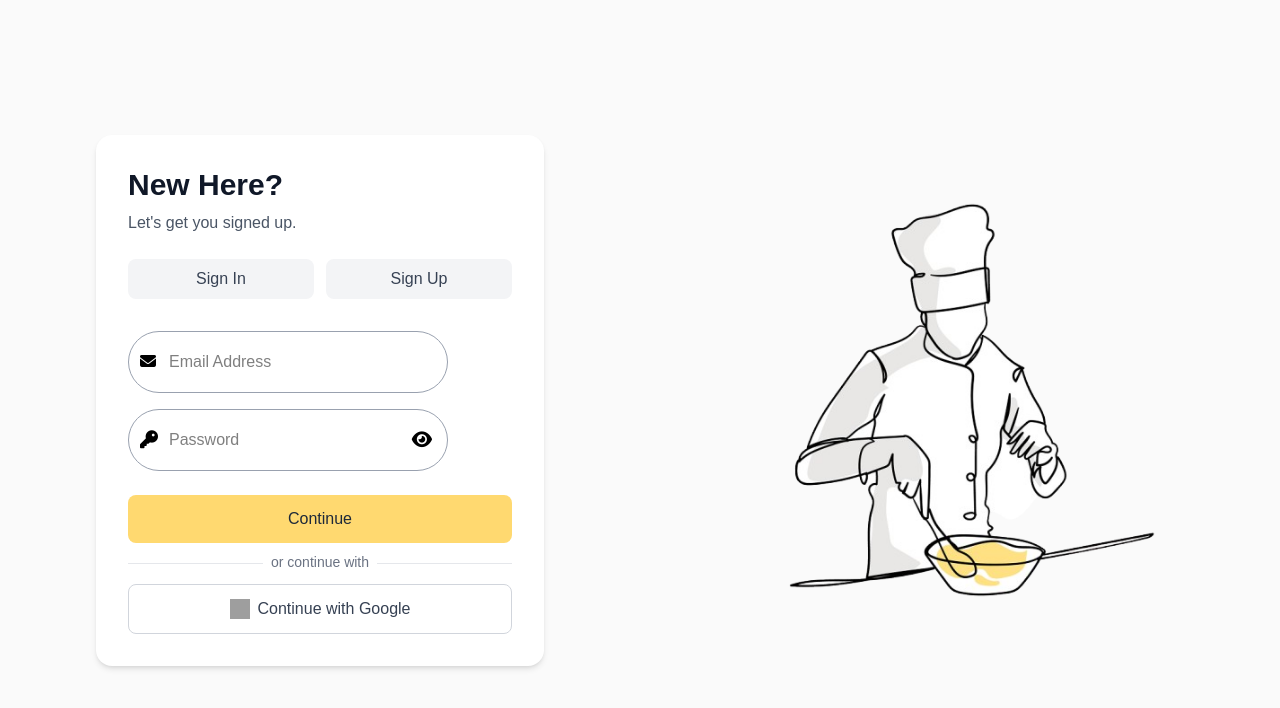
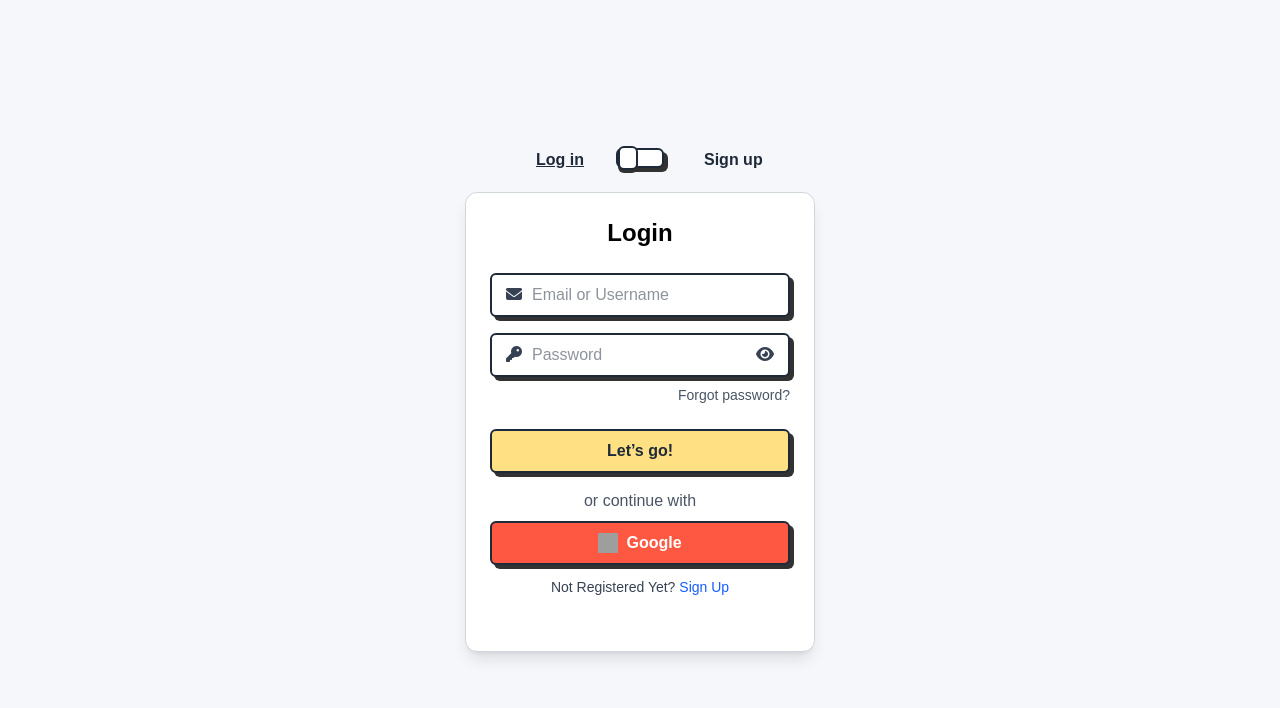
Before and after one commit to sujalahuja01/FlavorFlux-frontend, a React (Vite) app: page /login in a window 1280 px wide. Shown: the top 708 px of the page. Built offline with nearby package versions, Linux system fonts and the light colour scheme; grey boxes are pictures that could not be loaded.

Commit message:
final styling

```diff
--- /dev/null
+++ b/src/components/AuthSwitch.jsx
@@ -0,0 +1,48 @@
+import React from "react";
+
+const AuthSwitch = ({ checked, setChecked }) => {
+  return (
+    <div className="flex flex-col items-center mb-6">
+      <label className="relative flex items-center justify-center w-12 h-5">
+        <input
+          type="checkbox"
+          checked={checked}
+          onChange={() => setChecked(!checked)}
+          className="absolute opacity-0 w-0 h-0"
+        />
+
+        {/* Slider background */}
+        <span
+          className={`absolute inset-0 rounded-md border-2 border-gray-800 shadow-[4px_4px_0_rgba(50,50,50,1)] transition-colors duration-300 ${
+            checked ? "bg-blue-600" : "bg-white"
+          }`}
+        ></span>
+
+        {/* Slider thumb */}
+        <span
+          className={`absolute w-5 h-6 border-2 border-gray-800 rounded-md bg-white shadow-[0_3px_0_rgba(50,50,50,1)] transition-transform duration-300 transform ${
+            checked ? "translate-x-5" : "-translate-x-3"
+          }`}
+        ></span>
+
+        {/* Labels */}
+        <span
+          className={`absolute -left-20 top-0 w-20 font-semibold text-gray-800 transition-all duration-500 ${
+            checked ? "no-underline" : "underline"
+          }`}
+        >
+          Log in
+        </span>
+        <span
+          className={`absolute -right-30 top-0 w-20 font-semibold text-gray-800 transition-all duration-500 ${
+            checked ? "underline" : "no-underline"
+          }`}
+        >
+          Sign up
+        </span>
+      </label>
+    </div>
+  );
+};
+
+export default AuthSwitch;
--- a/src/layout/AuthInputLayout.jsx
+++ b/src/layout/AuthInputLayout.jsx
@@ -1,3 +1,90 @@
+// import React, { useState } from "react";
+
+// const AuthInputLayout = ({
+//   type,
+//   onChange,
+//   value,
+//   placeholder,
+//   error,
+//   name,
+// }) => {
+//   const errorMessage = Array.isArray(error) ? error.join(" ") : error;
+
+//   return (
+//     <div className="w-80 ">
+//       <div className="relative">
+//         <span className="absolute left-3 top-1/2 -translate-y-1/2">
+//           <i class="fa-solid fa-envelope "></i>
+//         </span>
+//         <input
+//           type={type}
+//           name={name}
+//           value={value}
+//           placeholder={placeholder}
+//           onChange={onChange}
+//           error={error}
+//           className="border py-4.5 px-10 w-full rounded-4xl border-gray-400 focus:border-2 focus:border-[#1FCC79] focus:outline-none "
+//         />
+//       </div>
+//       {error && (
+//         <p className="flex justify-center mt-2 mb-4 text-red-600">
+//           {errorMessage}
+//         </p>
+//       )}
+//     </div>
+//   );
+// };
+
+// export const AuthPasswordInputLayout = ({
+//   type,
+//   onChange,
+//   value,
+//   placeholder,
+//   error,
+//   name,
+// }) => {
+//   const [show, setShow] = useState(false);
+//   const inputType = type === "password" && show ? "text" : type;
+//   const errorMessage = Array.isArray(error) ? error.join(" ") : error;
+
+//   return (
+//     <div className="mb-2 w-80 ">
+//       <div className="relative">
+//         <span className="absolute left-3 top-1/2 -translate-y-1/2 text-lg text-gray">
+//           <i class="fa-solid fa-key"></i>
+//         </span>
+//         <input
+//           type={inputType}
+//           name={name}
+//           value={value}
+//           placeholder={placeholder}
+//           onChange={onChange}
+//           error={error}
+//           className="border py-4.5 px-10 w-full rounded-4xl border-gray-400 focus:border-2 focus:border-[#1FCC79] focus:outline-none "
+//         />
+
+//         <button
+//           type="button"
+//           onClick={() => setShow((prev) => !prev)}
+//           className="absolute right-3 top-1/2 -translate-y-1/2 text-lg mr-1"
+//         >
+//           {show ? (
+//             <i class="fa-solid fa-eye-slash"></i>
+//           ) : (
+//             <i class="fa-solid fa-eye"></i>
+//           )}
+//         </button>
+//       </div>
+//       {error && (
+//         <p className="flex justify-center mt-2 mb-4 text-red-600">
+//           {errorMessage}
+//         </p>
+//       )}
+//     </div>
+//   );
+// };
+
+// export default AuthInputLayout;
 import React, { useState } from "react";
 
 const AuthInputLayout = ({
@@ -7,29 +94,29 @@ const AuthInputLayout = ({
   placeholder,
   error,
   name,
+  icon, // optional icon name like "fa-envelope"
 }) => {
   const errorMessage = Array.isArray(error) ? error.join(" ") : error;
 
   return (
-    <div className="w-80 ">
-      <div className="relative">
-        <span className="absolute left-3 top-1/2 -translate-y-1/2">
-          <i class="fa-solid fa-envelope "></i>
-        </span>
+    <div className="w-full flex flex-col items-center">
+      <div className="relative w-full">
+        {icon && (
+          <span className="absolute left-4 top-1/2 -translate-y-1/2 text-gray-700">
+            <i className={`fa-solid ${icon}`}></i>
+          </span>
+        )}
         <input
           type={type}
           name={name}
           value={value}
           placeholder={placeholder}
           onChange={onChange}
-          error={error}
-          className="border py-4.5 px-10 w-full rounded-4xl border-gray-400 focus:border-2 focus:border-[#1FCC79] focus:outline-none "
+          className="w-full h-11 border-2 border-gray-800 rounded-md bg-white shadow-[4px_4px_0_0_#323232] px-10 text-gray-800 font-medium focus:outline-none focus:border-blue-500 transition-all"
         />
       </div>
       {error && (
-        <p className="flex justify-center mt-2 mb-4 text-red-600">
-          {errorMessage}
-        </p>
+        <p className="mt-2 text-sm text-red-600 text-center">{errorMessage}</p>
       )}
     </div>
   );
@@ -48,9 +135,9 @@ export const AuthPasswordInputLayout = ({
   const errorMessage = Array.isArray(error) ? error.join(" ") : error;
 
   return (
-    <div className="mb-2 w-80 ">
-      <div className="relative">
-        <span className="absolute left-3 top-1/2 -translate-y-1/2 text-lg text-gray">
+    <div className="w-full flex flex-col item-center">
+      <div className="relative w-full">
+        <span className="absolute left-4 top-1/2 -translate-y-1/2 text-gray-700">
           <i class="fa-solid fa-key"></i>
         </span>
         <input
@@ -60,25 +147,19 @@ export const AuthPasswordInputLayout = ({
           placeholder={placeholder}
           onChange={onChange}
           error={error}
-          className="border py-4.5 px-10 w-full rounded-4xl border-gray-400 focus:border-2 focus:border-[#1FCC79] focus:outline-none "
+          className="w-full h-11 border-2 border-gray-800 rounded-md bg-white shadow-[4px_4px_0_0_#323232] px-10 text-gray-800 font-medium focus:outline-none focus:border-blue-500 transition-all"
         />
 
         <button
           type="button"
           onClick={() => setShow((prev) => !prev)}
-          className="absolute right-3 top-1/2 -translate-y-1/2 text-lg mr-1"
+          className="absolute right-4 top-1/2 -translate-y-1/2  text-gray-700"
         >
-          {show ? (
-            <i class="fa-solid fa-eye-slash"></i>
-          ) : (
-            <i class="fa-solid fa-eye"></i>
-          )}
+          <i className={`fa-solid ${show ? "fa-eye-slash" : "fa-eye"}`}></i>
         </button>
       </div>
       {error && (
-        <p className="flex justify-center mt-2 mb-4 text-red-600">
-          {errorMessage}
-        </p>
+        <p className="mt-2 text-sm text-red-600 text-center">{errorMessage}</p>
       )}
     </div>
   );
--- a/src/pages/auth/ChangePassword.jsx
+++ b/src/pages/auth/ChangePassword.jsx
@@ -81,7 +81,7 @@ const ChangePassword = () => {
       )}
 
       <button
-        className="btn mt-4 bg-[#FF5842]"
+        className="w-full h-11 border-2 border-gray-800 rounded-md shadow-[4px_4px_0_0_#323232] font-semibold text-gray-800 bg-[#FFE083] hover:bg-[#ffd24d] cursor-pointer duration-200"
         type="submit"
         disabled={loading}
       >
--- a/src/pages/auth/DeleteUser.jsx
+++ b/src/pages/auth/DeleteUser.jsx
@@ -48,7 +48,7 @@ const DeleteUser = () => {
       )}
 
       <button
-        className="btn mt-4 bg-[#FF5842]"
+        className="w-full h-11 border-2 border-gray-800 rounded-md shadow-[4px_4px_0_0_#323232] font-semibold text-gray-800 bg-[#FFE083] hover:bg-[#ffd24d] cursor-pointer duration-200"
         type="submit"
         disabled={loading}
       >
--- a/src/pages/auth/Home.jsx
+++ b/src/pages/auth/Home.jsx
@@ -16,7 +16,7 @@ const Home = () => {
 
       <button
         onClick={() => navigate("/login")}
-        className="bg-[#FFE083] hover:bg-[#ffd24d] text-gray-800 font-medium py-3 px-8 rounded-xl transition duration-200"
+        className="mt-2 px-3 h-11 border-2 border-gray-800 rounded-md bg-[#FFE083] hover:bg-[#ffd24d] shadow-[4px_4px_0_0_#323232] font-semibold text-gray-800 duration-200"
       >
         <div className="flex justify-center">
           <span className="flex items-center gap-4">
--- a/src/pages/auth/Login.jsx
+++ b/src/pages/auth/Login.jsx
@@ -1,146 +1,4 @@
-// import useAuthFormState from "@/hooks/useAuthFormState";
-// import AuthFormLayout from "@/layout/AuthFormLayout";
-// import AuthInputLayout, {
-//   AuthPasswordInputLayout,
-// } from "@/layout/AuthInputLayout";
-// import { baseURL, fetchOptions } from "@/utils/api";
-// import { authRequest } from "@/utils/authRequest";
-// import { runValidation } from "@/utils/formUtils";
-// import { Link } from "react-router-dom";
-
-// const Login = () => {
-//   const { form, status, runFlow } = useAuthFormState({
-//     username: "",
-//     password: "",
-//   });
-
-//   const { values, errors, setErrors, handleChange } = form;
-//   const { message, setMessage, loading } = status;
-
-//   const handleLogin = async (e) => {
-//     e.preventDefault();
-
-//     if (!runValidation(values, "login", setErrors, setMessage)) return;
-
-//     await runFlow({
-//       requestFn: () =>
-//         authRequest(`${baseURL}/auth/login`, "POST", {
-//           identifier: values.username,
-//           password: values.password,
-//         }),
-//       resetValues: { username: "", password: "" },
-//       redirectTo: "/generate",
-//     });
-//   };
-
-//   const logout = async (e) => {
-//     e.preventDefault();
-//     const res = await fetch(`${baseURL}/auth/logout`, fetchOptions("POST"));
-//     const data = await res.json();
-//     if (res.ok) {
-//       setMessage(data.message);
-//     } else {
-//       setMessage("Network error. Try again later.");
-//     }
-//   };
-
-//   const user = async (e) => {
-//     e.preventDefault();
-//     const res = await fetch(`${baseURL}/auth/user`, fetchOptions("GET"));
-//     const data = await res.json();
-//     if (res.ok) {
-//       setMessage(data.user.name);
-//     } else {
-//       setMessage("Network error. Try again later.");
-//     }
-//   };
-
-//   const googleAuth = () => {
-//     window.location.href = `${baseURL}/auth/google-login`;
-//   };
-
-//   return (
-//     <>
-//       <AuthFormLayout
-//         onSubmit={handleLogin}
-//         title="Welcome Back!"
-//         subTitle="Please enter your details here"
-//         message={message}
-//       >
-//         <AuthInputLayout
-//           type="text"
-//           name="username"
-//           value={values.username}
-//           placeholder="Email or Username"
-//           onChange={handleChange}
-//           error={errors.username || errors.identifier}
-//         />
-
-//         <AuthPasswordInputLayout
-//           type="password"
-//           name="password"
-//           value={values.password}
-//           placeholder="Password"
-//           onChange={handleChange}
-//           error={errors.password}
-//         />
-//         <div className="flex w-full">
-//           <Link
-//             to="/forgot-password"
-//             className="ml-auto text-sm hover:underline text-gray-600"
-//           >
-//             Forgot password?
-//           </Link>
-//         </div>
-
-//         {message && (
-//           <div className="text-sm text-center text-red-600 w-full">
-//             {message}
-//           </div>
-//         )}
-
-//         <button
-//           className="btn bg-[#FFE083] hover:bg-[#ffd24d] text-gray-800"
-//           type="submit"
-//           disabled={loading}
-//         >
-//           {loading ? "Logging In..." : "Login"}
-//         </button>
-//         <p className="flex justify-center text-gray-600">Or continue with </p>
-
-//         <button onClick={googleAuth} className="btn mb-2 bg-[#FF5842]">
-//           <span className="mr-2">
-//             <img src="/images/google-svg.svg" alt="" />
-//           </span>
-//           Google
-//         </button>
-
-//         <div>
-//           <span className="mr-2 text-gray-600 ">Not Registered Yet?</span>
-//           <Link to="/signup" className=" text-[#1bb169] hover:underline">
-//             Sign Up
-//           </Link>
-//         </div>
-//         {/* <button className="btn bg-amber-500" type="button" onClick={logout}>
-//           Logout
-//         </button>
-//         <button className="btn bg-amber-950" type="button" onClick={user}>
-//           User
-//         </button> */}
-//       </AuthFormLayout>
-//       {/* <p>s
-//           Delete Account
-//           <Link to="/delete-account"> Delete Account</Link>
-//         </p>
-//         <p>
-//           Change Password
-//           <Link to="/change-password"> Change Password</Link> */}
-//       {/* </p> */}
-//     </>
-//   );
-// };
-
-// export default Login;
+import AuthSwitch from "@/components/AuthSwitch";
 import useAuthFormState from "@/hooks/useAuthFormState";
 import AuthFormLayout from "@/layout/AuthFormLayout";
 import AuthInputLayout, {
@@ -149,9 +7,10 @@ import AuthInputLayout, {
 import { baseURL, fetchOptions } from "@/utils/api";
 import { authRequest } from "@/utils/authRequest";
 import { runValidation } from "@/utils/formUtils";
+import { useState } from "react";
 import { Link } from "react-router-dom";
-
 const Login = () => {
+  const [checked, setChecked] = useState(false);
   const { form, status, runFlow } = useAuthFormState({
     username: "",
     password: "",
@@ -178,105 +37,162 @@ const Login = () => {
   const googleAuth = () => {
     window.location.href = `${baseURL}/auth/google-login`;
   };
+  return (
+    //   <AuthFormLayout
+    //     onSubmit={handleLogin}
+    //     title="Welcome Back "
+    //     subTitle="Log in to continue exploring delicious recipes"
+    //   >
+    //     {/* <AuthSwitch /> */}
+    //     <AuthInputLayout
+    //       type="text"
+    //       name="username"
+    //       value={values.username}
+    //       placeholder="Email or Username"
+    //       onChange={handleChange}
+    //       error={errors.username || errors.identifier}
+    //       icon="fa-envelope"
+    //     />
 
-  return (
-    <div className="min-h-screen flex flex-col md:flex-row items-center justify-center bg-[#FAFAFA]">
-      {/* Left Section – Form */}
-      <div className="w-full md:w-1/2 flex justify-center items-center px-6 py-10">
-        <form
-          onSubmit={handleLogin}
-          className="bg-white rounded-2xl shadow-md w-full max-w-md p-8"
+    //     <AuthPasswordInputLayout
+    //       name="password"
+    //       value={values.password}
+    //       placeholder="Password"
+    //       onChange={handleChange}
+    //       error={errors.password}
+    //     />
+
+    //     <div className="flex w-full justify-end text-sm text-gray-600">
+    //       <Link to="/forgot-password" className="hover:underline">
+    //         Forgot password?
+    //       </Link>
+    //     </div>
+
+    //     {message && (
+    //       <div className="text-sm text-center text-red-600 w-full">{message}</div>
+    //     )}
+
+    //     <button
+    //       className="w-full h-11 border-2 border-gray-800 rounded-md shadow-[4px_4px_0_0_#323232] font-semibold text-gray-800 bg-[#FFE083] hover:bg-[#ffd24d] cursor-pointer duration-200"
+    //       type="submit"
+    //       disabled={loading}
+    //     >
+    //       {loading ? "Logging In..." : "Let’s go!"}
+    //     </button>
+
+    //     <p className="text-gray-600 mt-4">or continue with</p>
+
+    //     <button
+    //       type="button"
+    //       onClick={googleAuth}
+    //       className="w-full h-11 border-2 border-gray-800 rounded-md bg-[#FF5842] text-white shadow-[4px_4px_0_0_#323232] font-semibold  flex items-center justify-center gap-2 cursor-pointer"
+    //     >
+    //       <img src="/images/google-svg.svg" alt="Google" className="w-5 h-5" />
+    //       Google
+    //     </button>
+
+    //     <div className="text-gray-700 text-sm mt-3">
+    //       Not Registered Yet?{" "}
+    //       <Link to="/signup" className="text-blue-600 hover:underline">
+    //         Sign Up
+    //       </Link>
+    //     </div>
+    //   </AuthFormLayout>
+    // );<AuthSwitch />
+    <div className="flex flex-col items-center justify-center min-h-screen bg-[#f6f7fb]">
+      {/* Outer 3D perspective */}
+      <AuthSwitch checked={checked} setChecked={setChecked} />
+
+      <div
+        className="relative w-[350px] h-[460px]"
+        style={{ perspective: "1000px" }}
       >
-          <h1 className="text-3xl font-semibold text-gray-900 mb-2">
-            New Here?
-          </h1>
-          <p className="text-gray-600 mb-6">Let's get you signed up.</p>
+        <div
+          className={`relative w-full h-full transition-transform duration-700 ${
+            checked ? "rotate-y-180" : ""
+          }`}
+          style={{ transformStyle: "preserve-3d" }}
+        >
+          <div
+            className="absolute inset-0 bg-white rounded-xl shadow-lg border border-gray-300 p-6"
+            style={{
+              backfaceVisibility: "hidden",
+              WebkitBackfaceVisibility: "hidden",
+            }}
+          >
+            <h2 className="text-2xl font-bold text-center mb-6">Login</h2>
 
-          {/* Sign In / Sign Up Tabs */}
-          <div className="flex gap-3 mb-8">
-            <button
-              type="button"
-              className="flex-1 py-2 rounded-lg bg-gray-100 text-gray-700 hover:bg-gray-200 transition"
-            >
-              Sign In
-            </button>
-            <Link
-              to="/signup"
-              className="flex-1 py-2 rounded-lg bg-gray-100 text-gray-700 hover:bg-gray-200 transition text-center"
-            >
-              Sign Up
+            <div className="flex flex-col gap-4">
+              <AuthInputLayout
+                type="text"
+                name="username"
+                value=""
+                placeholder="Email or Username"
+                onChange={() => {}}
+                error=""
+                icon="fa-envelope"
+              />
+              <AuthPasswordInputLayout
+                name="password"
+                value=""
+                placeholder="Password"
+                onChange={() => {}}
+                error=""
+              />
+            </div>
+
+            <div className="flex justify-end text-sm text-gray-600 mt-2">
+              <Link to="/forgot-password" className="hover:underline">
+                Forgot password?
               </Link>
             </div>
 
-          {/* Email Input */}
-          <div className="mb-4">
-            <AuthInputLayout
-              type="text"
-              name="username"
-              value={values.username}
-              placeholder="Email Address"
-              onChange={handleChange}
-              error={errors.username || errors.identifier}
-            />
-          </div>
-
-          {/* Password Input */}
-          <AuthPasswordInputLayout
-            type="password"
-            name="password"
-            value={values.password}
-            placeholder="Password"
-            onChange={handleChange}
-            error={errors.password}
-          />
-
-          {message && (
-            <div className="text-sm text-red-600 text-center mt-2 mb-2">
-              {message}
-            </div>
-          )}
-
-          {/* Continue Button */}
-          <button
-            type="submit"
-            disabled={loading}
-            className="w-full bg-[#FFD970] hover:bg-[#FFCB38] text-gray-800 font-medium py-3 rounded-lg mt-4 transition"
-          >
-            {loading ? "Logging In..." : "Continue"}
+            <button className="w-full h-11 mt-6 border-2 border-gray-800 rounded-md shadow-[4px_4px_0_0_#323232] font-semibold text-gray-800 bg-[#FFE083] hover:bg-[#ffd24d] cursor-pointer duration-200">
+              Let’s go!
             </button>
 
-          {/* Divider */}
-          <div className="my-5 border-t border-gray-200 relative">
-            <span className="absolute left-1/2 -translate-x-1/2 -top-3 bg-white px-2 text-sm text-gray-500">
-              or continue with
-            </span>
-          </div>
+            <p className="text-gray-600 mt-4 text-center">or continue with</p>
 
-          {/* Google Button */}
             <button
-            onClick={googleAuth}
               type="button"
-            className="w-full flex justify-center items-center gap-2 bg-white border border-gray-300 py-3 rounded-lg hover:bg-gray-50 transition"
+              className="w-full h-11 mt-2 border-2 border-gray-800 rounded-md bg-[#FF5842] text-white shadow-[4px_4px_0_0_#323232] font-semibold flex items-center justify-center gap-2 cursor-pointer"
             >
               <img
                 src="/images/google-svg.svg"
                 alt="Google"
                 className="w-5 h-5"
               />
-            <span className="text-gray-700 font-medium">
-              Continue with Google
+              Google
+            </button>
+
+            <div className="text-gray-700 text-sm mt-3 text-center">
+              Not Registered Yet?{" "}
+              <span
+                onClick={() => setChecked(true)}
+                className="text-blue-600 hover:underline cursor-pointer"
+              >
+                Sign Up
               </span>
-          </button>
-        </form>
+            </div>
           </div>
 
-      {/* Right Section – Image (hidden on small screens) */}
-      <div className="hidden md:flex w-1/2 justify-center items-center p-10">
-        <img
-          src="/images/image-removebg-preview.png"
-          alt="Chef Illustration"
-          className="w-[80%] max-w-lg object-contain"
-        />
+          <div
+            className="absolute inset-0 bg-white rounded-xl shadow-lg border border-gray-300 p-6 rotate-y-180 flex flex-col items-center justify-center"
+            style={{
+              backfaceVisibility: "hidden",
+              WebkitBackfaceVisibility: "hidden",
+            }}
+          >
+            <h2 className="text-2xl font-bold mb-6">Sign Up</h2>
+            <p className="text-gray-500">Signup form will go here</p>
+            <button
+              onClick={() => setChecked(false)}
+              className="mt-6 px-4 py-2 border-2 border-gray-800 rounded-md shadow-[4px_4px_0_0_#323232] font-semibold text-gray-800 bg-[#FFE083] hover:bg-[#ffd24d] cursor-pointer"
+            >
+              Back to Login
+            </button>
+          </div>
+        </div>
       </div>
     </div>
   );
--- a/src/pages/auth/ResetPassword.jsx
+++ b/src/pages/auth/ResetPassword.jsx
@@ -61,7 +61,7 @@ const ResetPassword = () => {
       )}
 
       <button
-        className="btn mt-4 bg-[#FF5842]"
+        className="w-full h-11 border-2 border-gray-800 rounded-md shadow-[4px_4px_0_0_#323232] font-semibold text-gray-800 bg-[#e93e27] hover:bg-[#ffd24d] cursor-pointer duration-200"
         type="submit"
         disabled={loading}
       >
--- a/src/pages/auth/Signup.jsx
+++ b/src/pages/auth/Signup.jsx
@@ -54,6 +54,7 @@ const Signup = () => {
         placeholder="Username"
         onChange={handleChange}
         error={errors.username}
+        icon="fa-envelope"
       />
 
       <AuthInputLayout
@@ -63,6 +64,7 @@ const Signup = () => {
         placeholder="Email"
         onChange={handleChange}
         error={errors.email}
+        icon="fa-envelope"
       />
 
       <AuthPasswordInputLayout
@@ -75,15 +77,20 @@ const Signup = () => {
       />
 
       <button
-        className="btn mt-3 bg-[#1FCC79]"
+        className="w-full h-11 border-2 border-gray-800 rounded-md shadow-[4px_4px_0_0_#323232] font-semibold text-gray-800 bg-[#FFE083] hover:bg-[#ffd24d] cursor-pointer duration-200"
         type="submit"
         disabled={loading}
       >
         {loading ? "Signing Up..." : "Signup"}
       </button>
-      <p className="flex justify-center text-gray-500 ">Or continue with </p>
+      <p className="flex justify-center text-gray-500 mt-4 ">
+        Or continue with{" "}
+      </p>
 
-      <button onClick={googleAuth} className="btn mb-4 bg-[#FF5842]">
+      <button
+        onClick={googleAuth}
+        className="w-full h-11 border-2 border-gray-800 rounded-md bg-[#FF5842] text-white shadow-[4px_4px_0_0_#323232] font-semibold  flex items-center justify-center gap-2 cursor-pointer"
+      >
         <span className="mr-2">
           <i className="fa-brands fa-google"></i>
         </span>
```
Also changed, not shown: src/layout/AuthFormLayout.jsx (+36 -10 lines), src/pages/auth/ForgotPassword.jsx (+8 -15 lines). Lines whose indentation alone changed are shown as unchanged.
